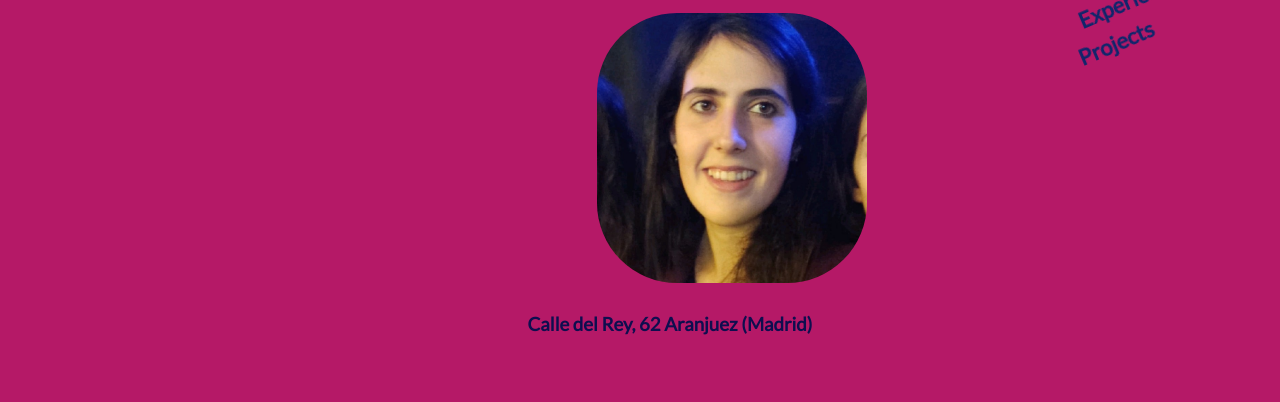
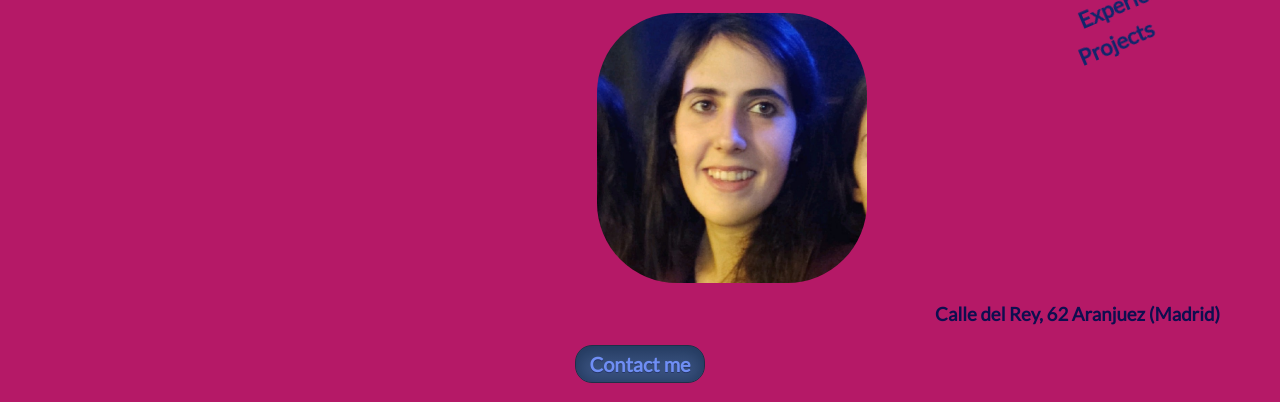
Before and after one commit to alicia4079/project4_CV, a website built with Vite: page index.html in a window 1280 px wide. Shown: the part 127-529 px from the top of the page. Built offline with nearby package versions, Linux system fonts and the light colour scheme.

Commit message:
css changes

```diff
--- a/src/components/Cards/cards.css
+++ b/src/components/Cards/cards.css
@@ -1,7 +1,6 @@
 .divEducation,
 .divExperience {
   display: none;
-  padding-left: 100px;
   flex-direction: column;
   justify-content: center;
   gap: 20px;
@@ -33,7 +32,6 @@
   padding-bottom: 20px;
   font-size: 30px;
   color: goldenrod;
-  padding-left: 100px;
 }
 .divCards {
   width: 400px;
--- a/src/components/lenguages/lenguages.css
+++ b/src/components/lenguages/lenguages.css
@@ -29,7 +29,7 @@
 }
 
 .divContainer {
-  padding-top: 60px;
+  padding-top: 30px;
   display: flex;
   flex-direction: column;
   align-items: center;
--- a/style.css
+++ b/style.css
@@ -129,7 +129,7 @@ ul li:hover {
 .direction {
   width: 100%;
   display: flex;
-  align-items: center;
+  align-items: flex-end;
   justify-content: center;
   margin-top: var(--rtc-margin-l);
   padding-top: var(--rtc-padding-l);
@@ -139,22 +139,28 @@ ul li:hover {
   color: var(--rtc-font-color3);
 }
 .direction h3 {
-  margin: var(--rtc-padding-xl);
-  padding-left: var(--rtc-padding-xxl);
+  margin-top: var(--rtc-margin-l);
+  padding-right: var(--rtc-padding-xxl);
   text-align: center;
   text-decoration: none;
 }
 .direction button {
   align-self: center;
+  margin-bottom: var(--rtc-margin-m);
   font-weight: 900;
   font-size: 20px;
-  padding-bottom: var(--rtc-padding-l);
-  padding-left: var(--rtc-padding-xxl);
-  color: var(--rtc--font-color2);
-  text-shadow: #fc0 5px 0 8px;
-  border: none;
+  box-shadow: inset 0px 0px 15px 3px #23395e;
+  background: linear-gradient(to bottom, #2e466e 5%, #415989 100%);
+  background-color: #2e466e;
+  border-radius: 17px;
+  border: 1px solid #1f2f47;
+  text-shadow: 0px 1px 0px #263666;
+  padding: 6px 13px;
   cursor: pointer;
   background-color: transparent;
+}
+.direction button a {
+  color: #6f8ef4;
 }
 .direction button a:hover {
   color: var(--rtc--color-principal);
```
